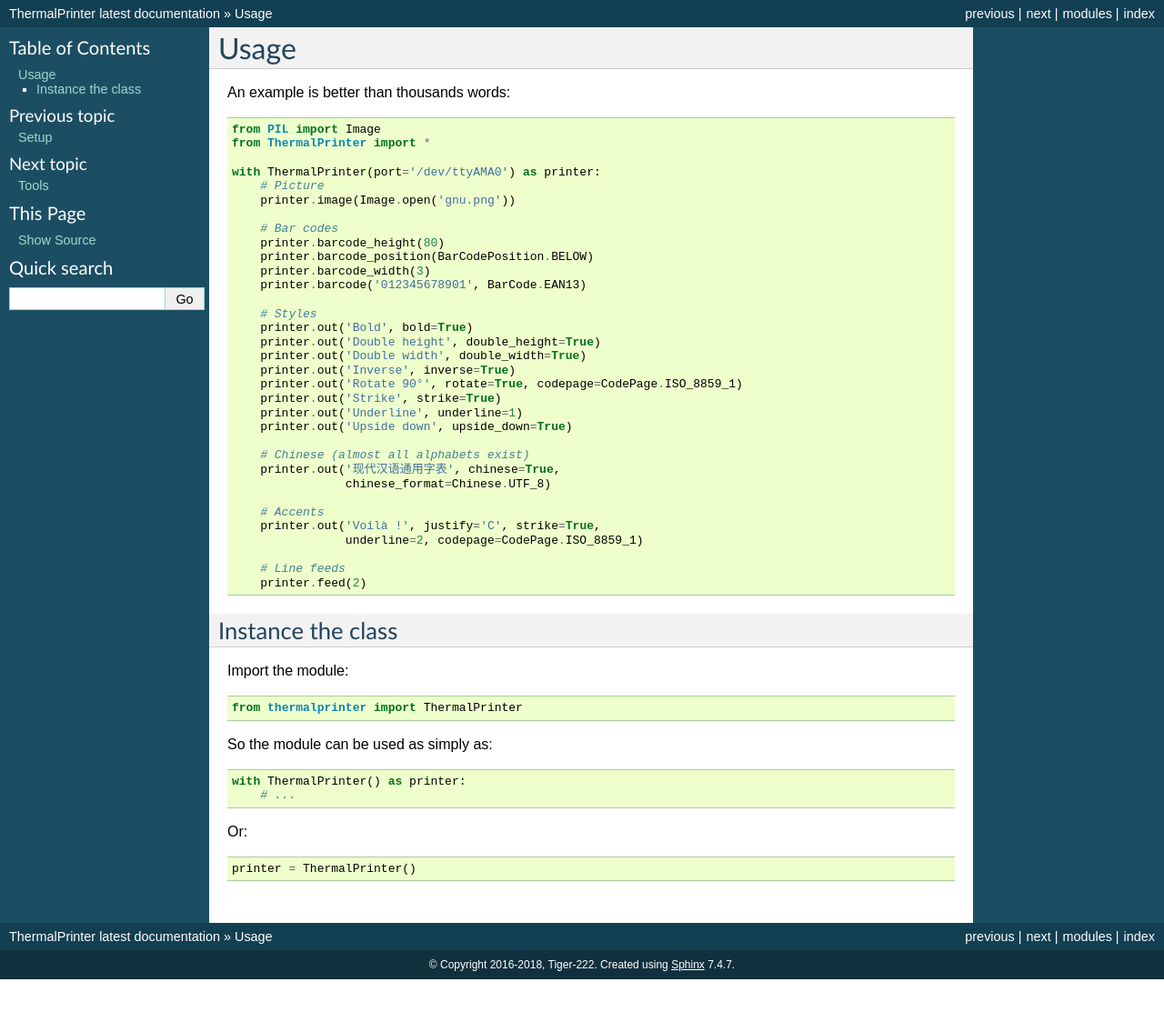
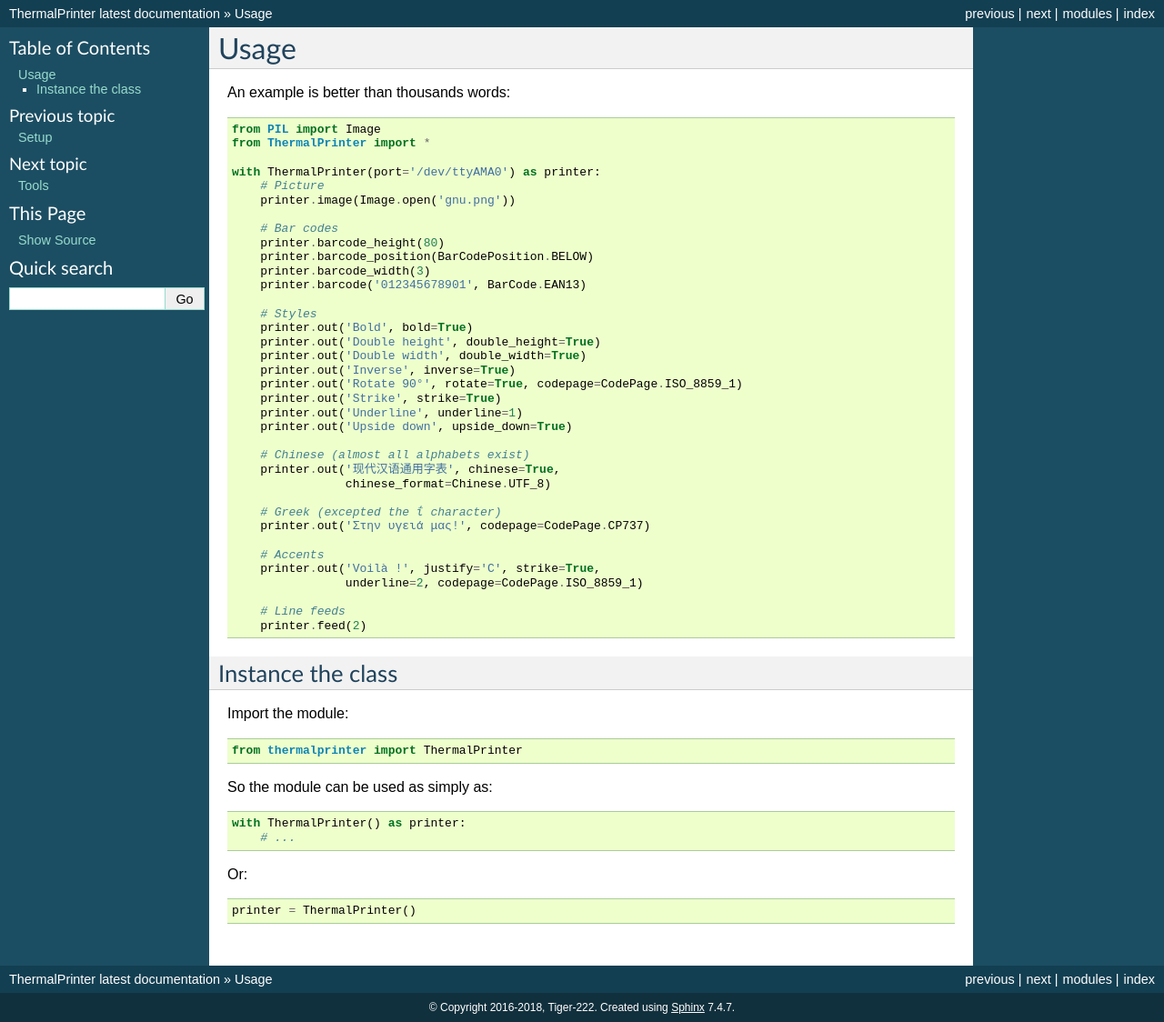
Before and after one commit to BoboTiG/thermalprinter, a Sphinx documentation site: the page built from docs/source/usage.rst, in a window 1280 px wide. Shown: the whole page at 91% size. Built offline with Sphinx 7.4.7, drawn with Linux system fonts in a browser that asks for light colours; before the commit the page ends 1077 px from its top, so only the background shows below that.

Commit message:
Add greek example in docs

```diff
--- a/docs/source/usage.rst
+++ b/docs/source/usage.rst
@@ -31,6 +31,9 @@ An example is better than thousands words::
         printer.out('现代汉语通用字表', chinese=True,
                     chinese_format=Chinese.UTF_8)
 
+        # Greek (excepted the ΐ character)
+        printer.out('Στην υγειά μας!', codepage=CodePage.CP737)
+
         # Accents
         printer.out('Voilà !', justify='C', strike=True,
                     underline=2, codepage=CodePage.ISO_8859_1)
```
